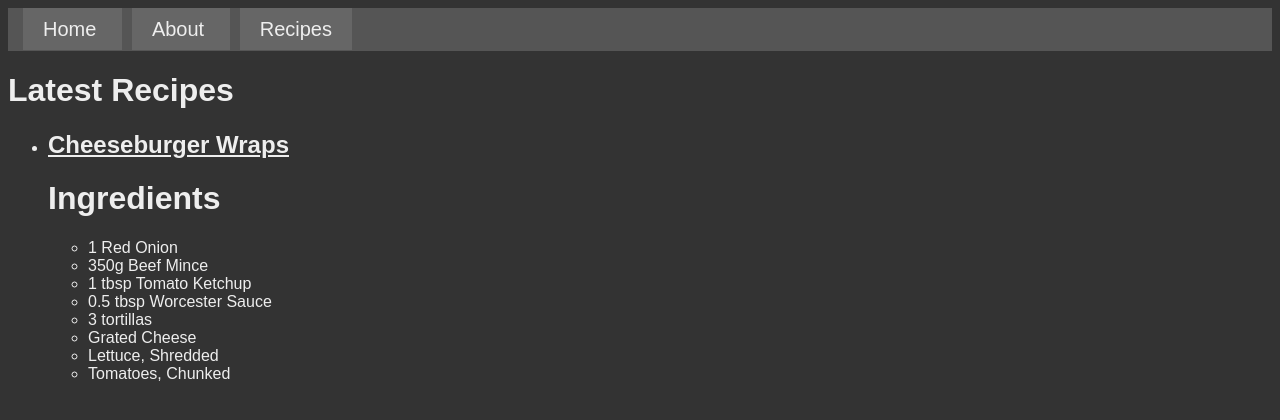
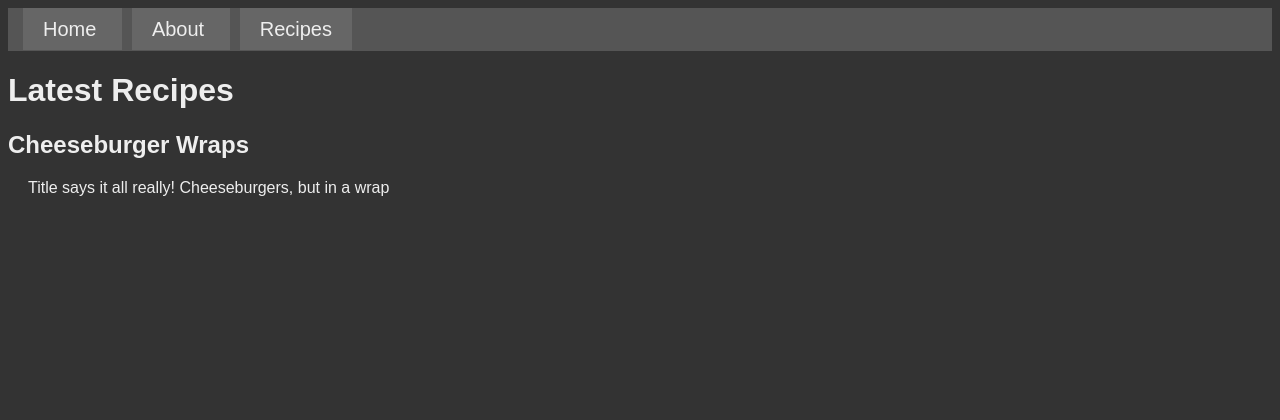
Before and after one commit to dwdwdan/recipes, a Jekyll site: the page built from recipes.html, in a window 1280 px wide. Shown: the top 420 px of the page. Built offline with Jekyll 4.4.1, drawn with Linux system fonts in a browser that asks for light colours.

Commit message:
Added CSS for recent recipes and added byline
Now require a shortDesc and author in the front-matter of a post. The
shortDesc can be written in markdown, but no headers

```diff
--- a/_layouts/post.html
+++ b/_layouts/post.html
@@ -2,7 +2,6 @@
 layout: default
 ---
 <h1>{{ page.title }}</h1>
-<p>
-  {{ page.date | date_to_string }}
-</p>
+<p class="byline"> {{ page.date | date_to_string }} - {{ page.author }}</p>
+<p> {{ page.shortDesc | markdownify }} </p>
 {{ content }}
--- a/_posts/2021-05-16-Cheeseburger-Wraps.md
+++ b/_posts/2021-05-16-Cheeseburger-Wraps.md
@@ -1,4 +1,6 @@
 ---
+shortDesc: Title says it all really! Cheeseburgers, but in a wrap
+author: Dan
 ---
 
 # Ingredients
--- a/_sass/main.scss
+++ b/_sass/main.scss
@@ -25,3 +25,14 @@ ul#navmenu {
 #navmenu a:hover{
 	background-color:#444444;
 }
+
+.recipeLink a{
+	text-decoration: none;
+}
+div.recipeSection p{
+	margin: 20px;
+}
+
+p.byline{
+	font-style: italic;
+}
--- a/recipes.html
+++ b/recipes.html
@@ -2,11 +2,9 @@
 title: Blog
 ---
 <h1>Latest Recipes</h1>
-<ul>
 	{% for post in site.posts %}
-		<li>
-			<h2><a href="{{post.url | prepend:site.baseurl }}">{{post.title}}</a></h2>
-			{{post.excerpt}}
-		</li>
+		<div class="recipeSection">
+			<h2 class="recipeLink"><a href="{{post.url | prepend:site.baseurl }}">{{post.title}}</a></h2>
+			<p>{{post.shortDesc | markdownify}}</p>
+		</div>
 	{% endfor %}
-</ul>
```
